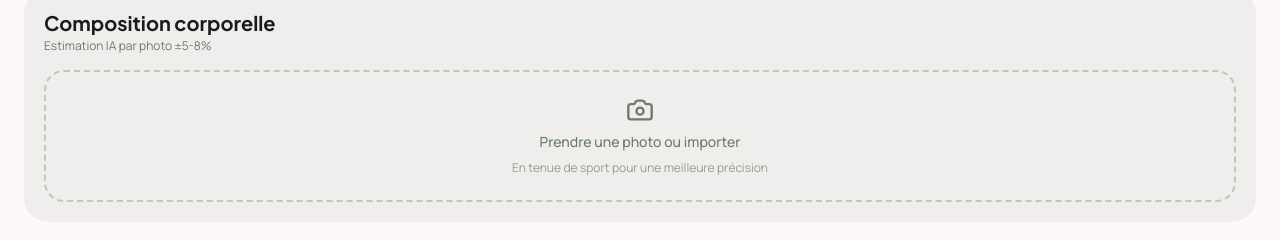
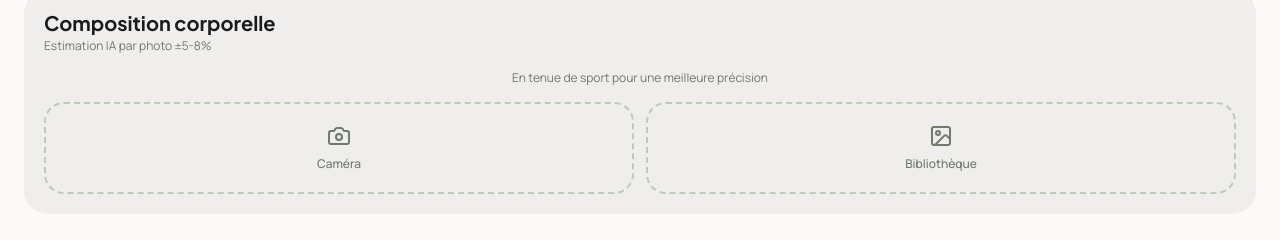
Before and after one commit to Kadzelit/cal-snap-AI-3, a Next.js app: page /stats in a window 1280 px wide. Shown: the part 942-1182 px from the top of the page. Built offline with nearby package versions, Linux system fonts and the light colour scheme; no server answers; the database is empty.

Commit message:
feat: add gallery upload option alongside camera in body fat section

```diff
--- a/components/stats/BodyFatSection.tsx
+++ b/components/stats/BodyFatSection.tsx
@@ -1,7 +1,7 @@
 'use client'
 
 import { useRef, useState } from 'react';
-import { Camera, Upload, X, CheckCircle, AlertCircle } from 'lucide-react';
+import { Camera, ImageIcon, Upload, X, CheckCircle, AlertCircle } from 'lucide-react';
 import { toast } from 'sonner';
 import { saveBodyLog } from '@/app/(app)/stats/actions';
 import { BodyFatChart } from './BodyFatChart';
@@ -35,6 +35,7 @@ const CATEGORY_COLOR: Record<string, string> = {
 
 export function BodyFatSection({ currentBodyFat, targetBodyFat, recentLogs }: Props) {
   const fileInputRef = useRef<HTMLInputElement>(null);
+  const galleryInputRef = useRef<HTMLInputElement>(null);
   const [preview, setPreview] = useState<string | null>(null);
   const [imageFile, setImageFile] = useState<File | null>(null);
   const [loading, setLoading] = useState(false);
@@ -58,6 +59,7 @@ export function BodyFatSection({ currentBodyFat, targetBodyFat, recentLogs }: Pr
     setResult(null);
     setPhotoUrl(null);
     if (fileInputRef.current) fileInputRef.current.value = '';
+    if (galleryInputRef.current) galleryInputRef.current.value = '';
   }
 
   async function handleAnalyze() {
@@ -146,6 +148,7 @@ export function BodyFatSection({ currentBodyFat, targetBodyFat, recentLogs }: Pr
       {/* Zone upload */}
       {!preview && !result && (
         <>
+          {/* Input caméra */}
           <input
             ref={fileInputRef}
             type="file"
@@ -154,14 +157,31 @@ export function BodyFatSection({ currentBodyFat, targetBodyFat, recentLogs }: Pr
             className="sr-only"
             onChange={handleFileChange}
           />
-          <button
-            onClick={() => fileInputRef.current?.click()}
-            className="w-full flex flex-col items-center gap-2 py-6 rounded-2xl border-2 border-dashed border-border text-muted-foreground hover:border-primary-container hover:text-primary-container transition-colors"
-          >
-            <Camera className="w-7 h-7" />
-            <span className="text-sm font-medium">Prendre une photo ou importer</span>
-            <span className="text-xs opacity-70">En tenue de sport pour une meilleure précision</span>
-          </button>
+          {/* Input bibliothèque */}
+          <input
+            ref={galleryInputRef}
+            type="file"
+            accept="image/*"
+            className="sr-only"
+            onChange={handleFileChange}
+          />
+          <p className="text-xs text-muted-foreground text-center">En tenue de sport pour une meilleure précision</p>
+          <div className="grid grid-cols-2 gap-3">
+            <button
+              onClick={() => fileInputRef.current?.click()}
+              className="flex flex-col items-center gap-2 py-5 rounded-2xl border-2 border-dashed border-border text-muted-foreground hover:border-primary-container hover:text-primary-container transition-colors"
+            >
+              <Camera className="w-6 h-6" />
+              <span className="text-xs font-medium">Caméra</span>
+            </button>
+            <button
+              onClick={() => galleryInputRef.current?.click()}
+              className="flex flex-col items-center gap-2 py-5 rounded-2xl border-2 border-dashed border-border text-muted-foreground hover:border-primary-container hover:text-primary-container transition-colors"
+            >
+              <ImageIcon className="w-6 h-6" />
+              <span className="text-xs font-medium">Bibliothèque</span>
+            </button>
+          </div>
         </>
       )}
 
```
